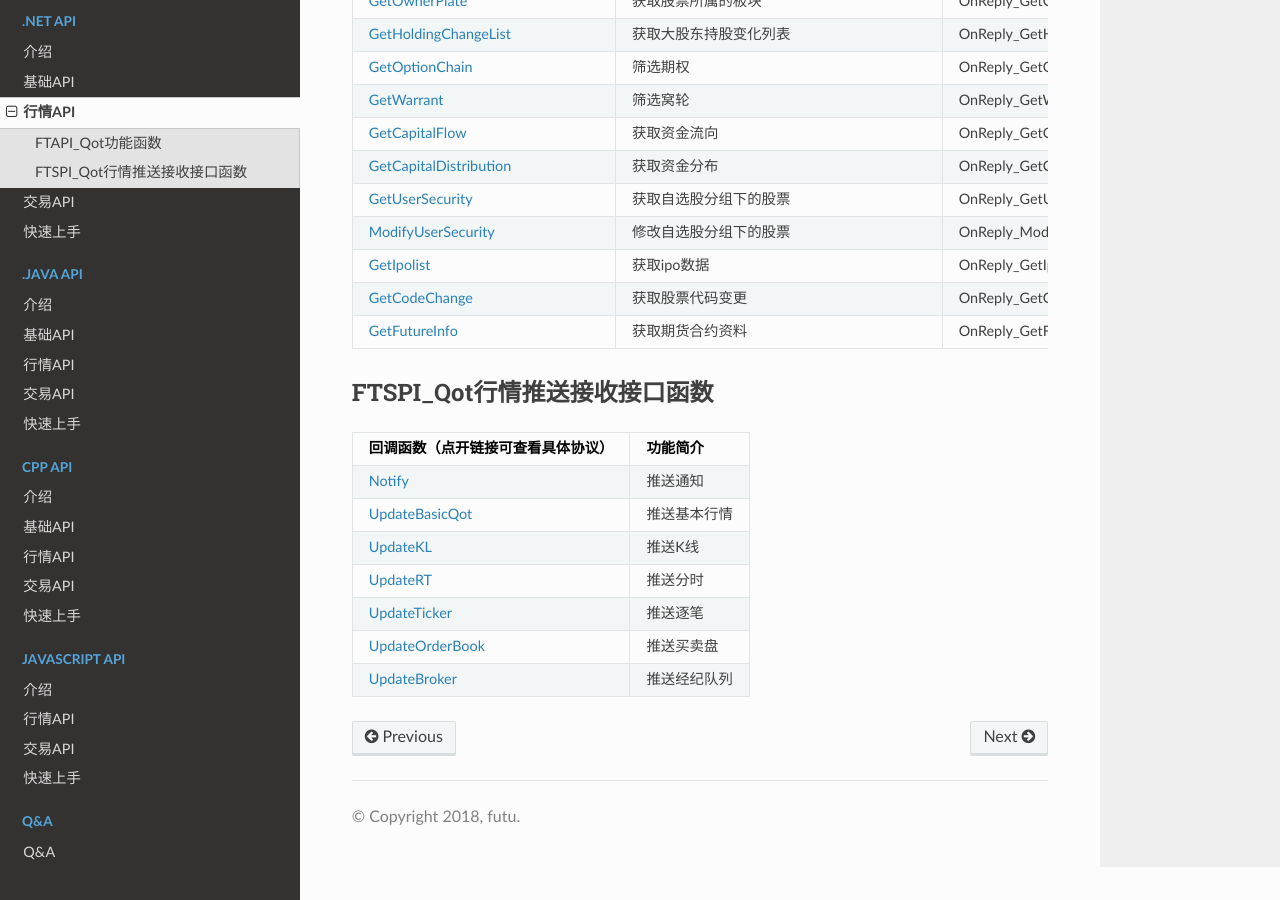
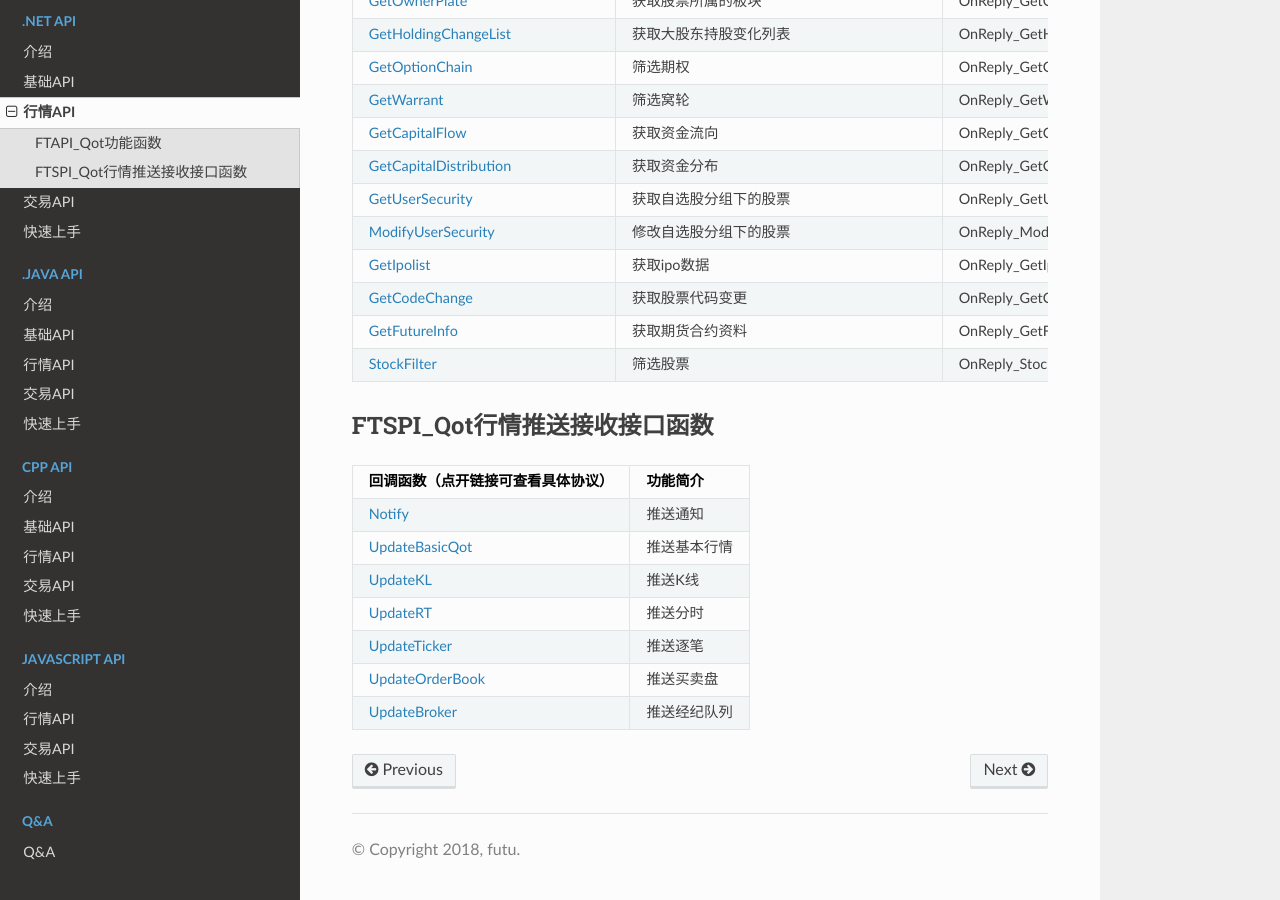
Before and after one commit to FutunnOpen/futu-api-doc, a Sphinx documentation site: the page built from doc_maker/source/net/Quote_API.rst, in a window 1280 px wide and 900 px high, scrolled down 975 px. Built offline with Sphinx 7.4.7 and the Read the Docs theme 2.0.0, drawn with Linux system fonts in a browser that asks for light colours.

Commit message:
遗漏java和c# StockFilter文档

```diff
--- a/doc_maker/source/java/Quote_API.rst
+++ b/doc_maker/source/java/Quote_API.rst
@@ -41,6 +41,7 @@
   .. _getCodeChange: ../protocol/quote_protocol.html#qot-getcodechange-proto-3216
   .. _getIpoList: ../protocol/quote_protocol.html#qot-getipolist-proto-3217ipo
   .. _getFutureInfo: ../protocol/quote_protocol.html#qot-getfutureinfo-proto-3218
+  .. _stockFilter: ../protocol/quote_protocol.html#qot-stockfilter-proto-3215
   .. _updateBasicQot: ../protocol/quote_protocol.html#qot-updatebasicqot-proto-3005
   .. _updateKL: ../protocol/quote_protocol.html#qot-updatekl-proto-3007k
   .. _updateRT: ../protocol/quote_protocol.html#qot-updatert-proto-3009
@@ -103,6 +104,7 @@ modifyUserSecurity_                 修改自选股分组下的股票
 getIpolist_                         获取ipo数据                                        onReply_GetIpoList
 getCodeChange_                      获取股票代码变更                                    onReply_GetCodeChange
 getFutureInfo_                      获取期货合约资料                                    onReply_GetFutureInfo
+stockFilter_                        筛选股票                                           onReply_StockFilter
 ================================    ==============================================   ==============================
 
 FTSPI_Qot行情推送接收接口函数
--- a/doc_maker/source/net/Quote_API.rst
+++ b/doc_maker/source/net/Quote_API.rst
@@ -41,6 +41,7 @@
   .. _GetCodeChange: ../protocol/quote_protocol.html#qot-getcodechange-proto-3216
   .. _GetIpoList: ../protocol/quote_protocol.html#qot-getipolist-proto-3217ipo
   .. _GetFutureInfo: ../protocol/quote_protocol.html#qot-getfutureinfo-proto-3218
+  .. _StockFilter: ../protocol/quote_protocol.html#qot-stockfilter-proto-3215
   .. _UpdateBasicQot: ../protocol/quote_protocol.html#qot-updatebasicqot-proto-3005
   .. _UpdateKL: ../protocol/quote_protocol.html#qot-updatekl-proto-3007k
   .. _UpdateRT: ../protocol/quote_protocol.html#qot-updatert-proto-3009
@@ -89,6 +90,7 @@ ModifyUserSecurity_                 修改自选股分组下的股票
 GetIpolist_                         获取ipo数据                                          OnReply_GetIpoList
 GetCodeChange_                      获取股票代码变更                                      OnReply_GetCodeChange
 GetFutureInfo_                      获取期货合约资料                                    OnReply_GetFutureInfo
+StockFilter_                        筛选股票                                           OnReply_StockFilter
 ================================    ==============================================   ==============================
 
 
```
